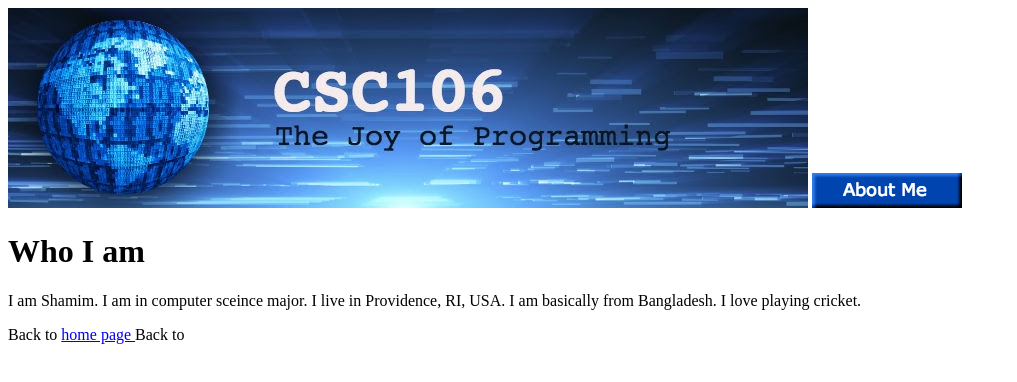
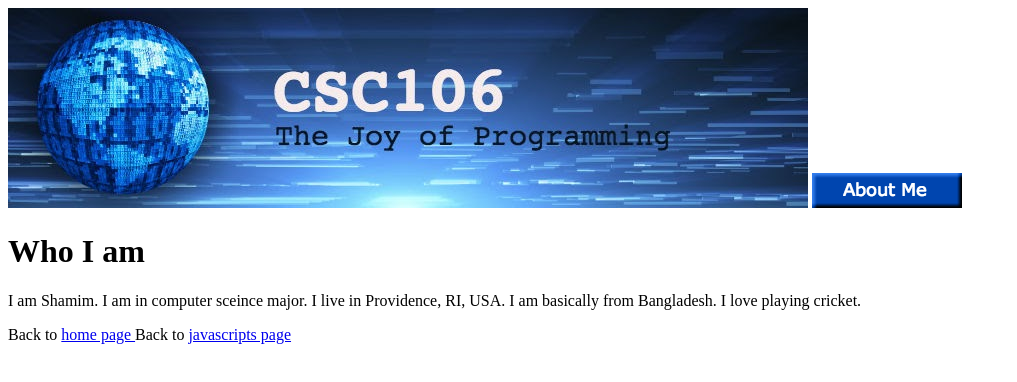
Before and after one commit to Mdshamim-reza/Mdshamim-reza.github.io, a plain HTML site: page about.html in a window 1280 px wide. Shown: the whole page, without its empty margins (0-1017 px from the left). Drawn offline with Linux system fonts and the light colour scheme.

Commit message:
Update about.html

```diff
--- a/about.html
+++ b/about.html
@@ -10,6 +10,6 @@
    <h1>Who I am</h1>
         <p>I am Shamim. I am in computer sceince major. I live in Providence, RI, USA. I am basically from Bangladesh. I love playing cricket.</p>
       Back to <a href="index.html"> home page </a>
-     Back to <a href="
+        Back to <a href="javascripts.html"> javascripts page </a>
     </body>
 </html>
```
